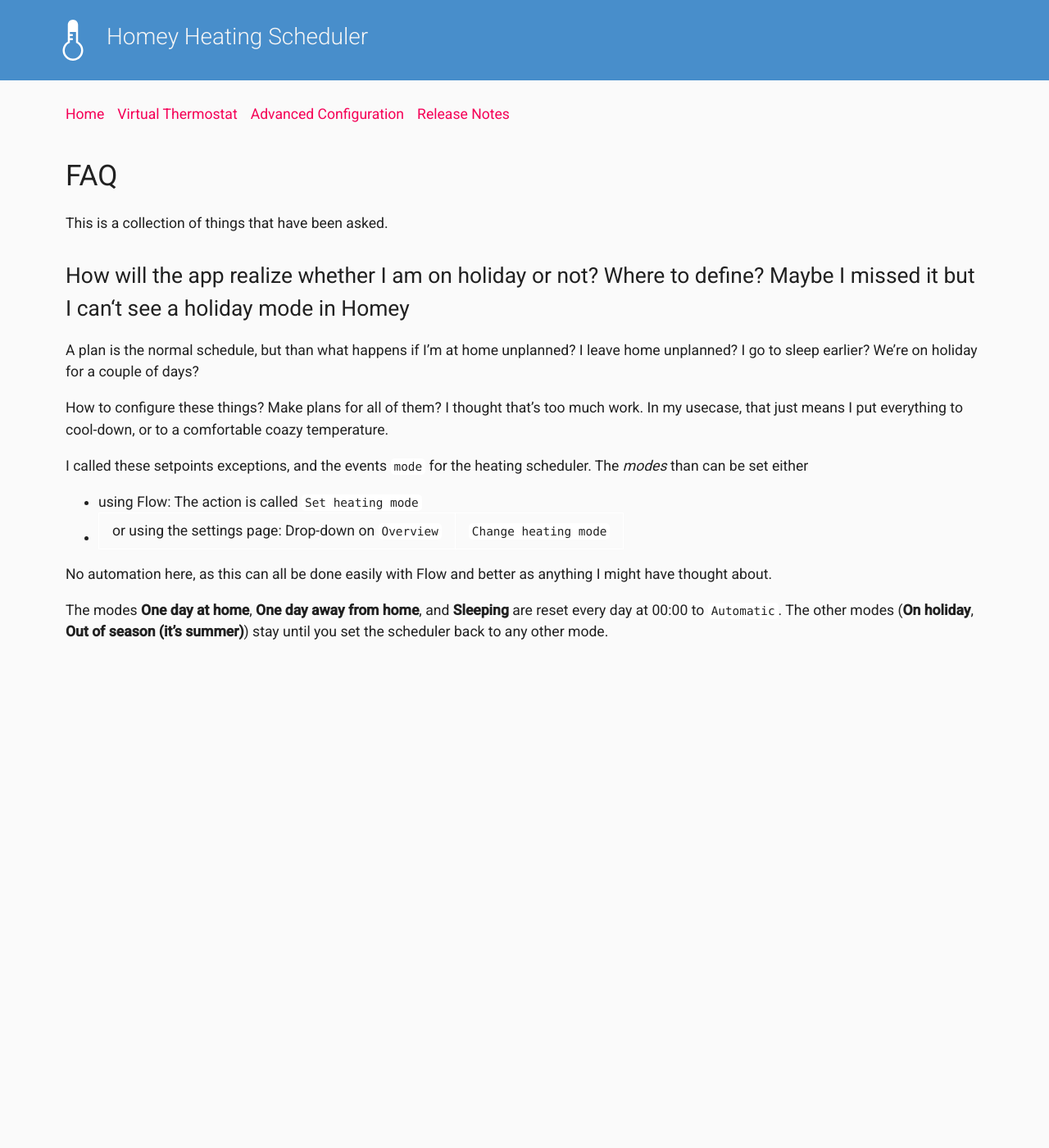
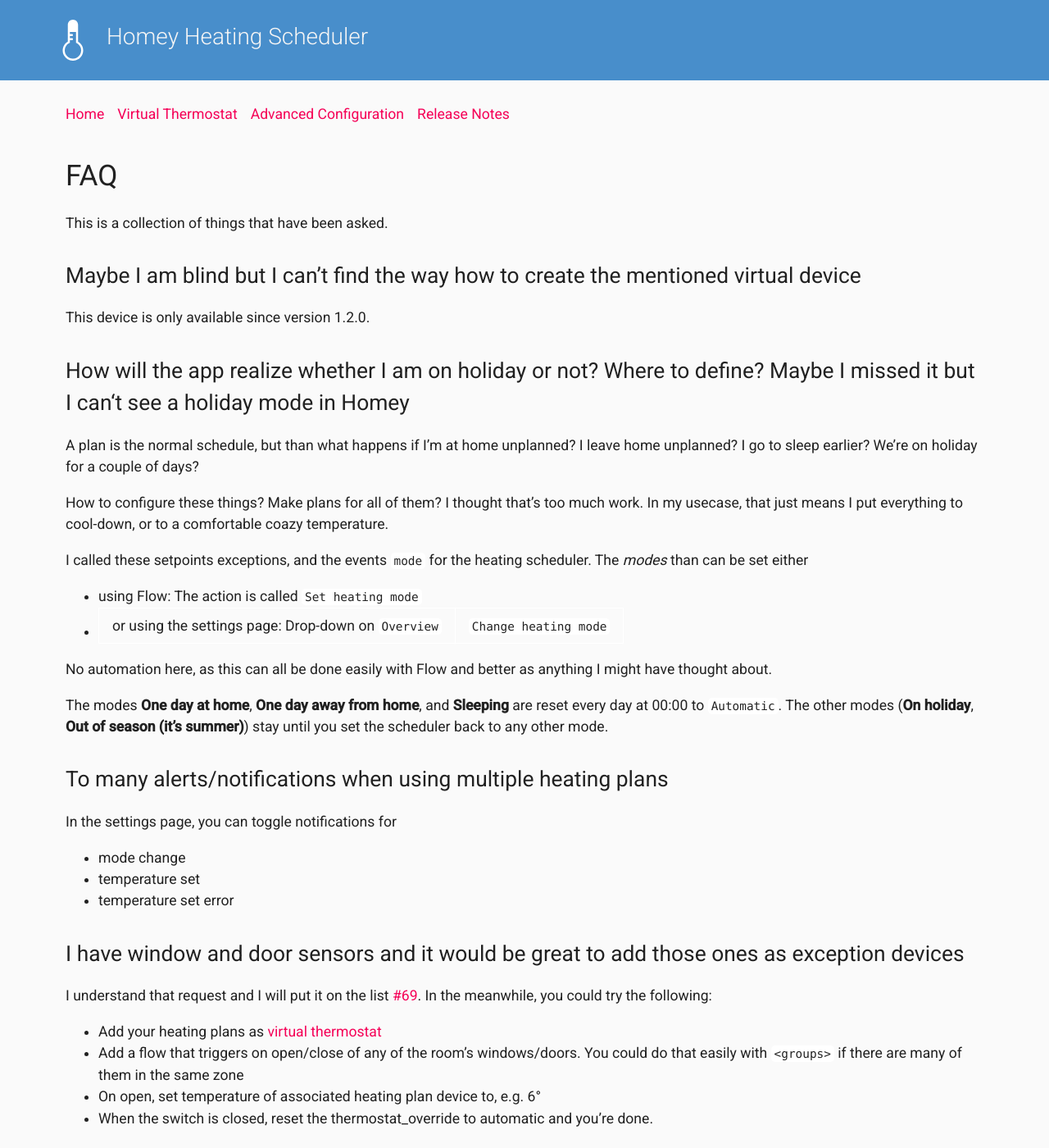
Before and after one commit to mskg/homey-heating, a Jekyll site: the page built from docs/pages/faq.md, in a window 1280 px wide and 1400 px high. Shown: the whole window at 82% size. Built offline with Jekyll 4.4.1, drawn with Linux system fonts in a browser that asks for light colours.

Commit message:
add: existings issues

```diff
--- a/docs/pages/faq.md
+++ b/docs/pages/faq.md
@@ -4,6 +4,9 @@
 ---
 
 This is a collection of things that have been asked.
+
+## Maybe I am blind but I can’t find the way how to create the mentioned virtual device
+This device is only available since version 1.2.0.
 
 ## How will the app realize whether I am on holiday or not? Where to define? Maybe I missed it but I can‘t see a holiday mode in Homey
 A plan is the normal schedule, but than what happens if I'm at home unplanned? I leave home unplanned? I go to sleep earlier? We're on holiday for a couple of days?
@@ -18,3 +21,16 @@
 
 The modes **One day at home**, **One day away from home**, and **Sleeping** are reset every day at 00:00 to `Automatic`.
 The other modes (**On holiday**, **Out of season (it's summer)**) stay until you set the scheduler back to any other mode.
+
+## To many alerts/notifications when using multiple heating plans
+In the settings page, you can toggle notifications for
+* mode change
+* temperature set
+* temperature set error
+
+## I have window and door sensors and it would be great to add those ones as exception devices
+I understand that request and I will put it on the list #69. In the meanwhile, you could try the following:
+- Add your heating plans as [virtual thermostat](./device)
+- Add a flow that triggers on open/close of any of the room’s windows/doors. You could do that easily with `<groups>` if there are many of them in the same zone
+- On open, set temperature of associated heating plan device to, e.g. 6°
+- When the switch is closed, reset the thermostat_override to automatic and you’re done.
```
